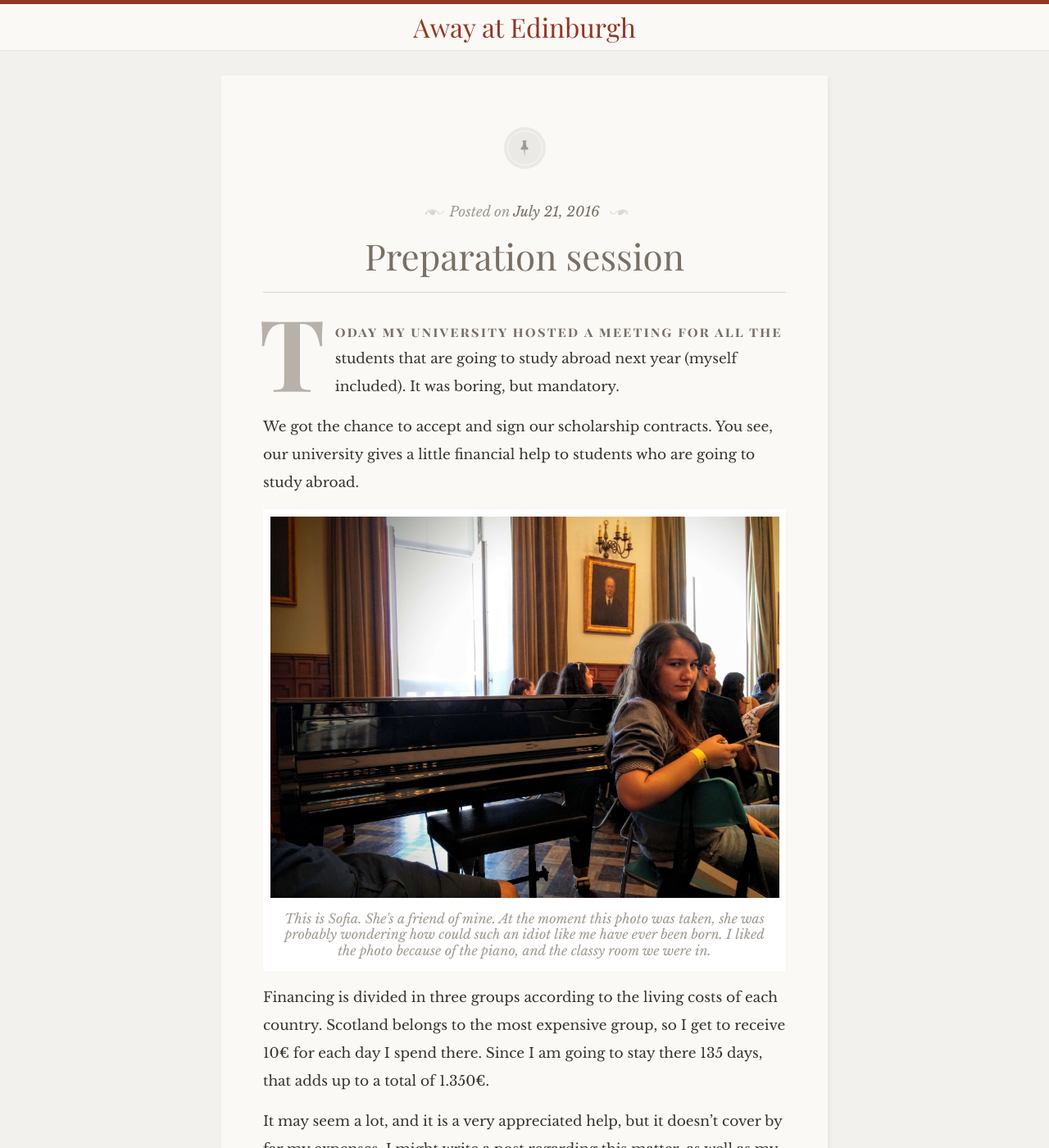
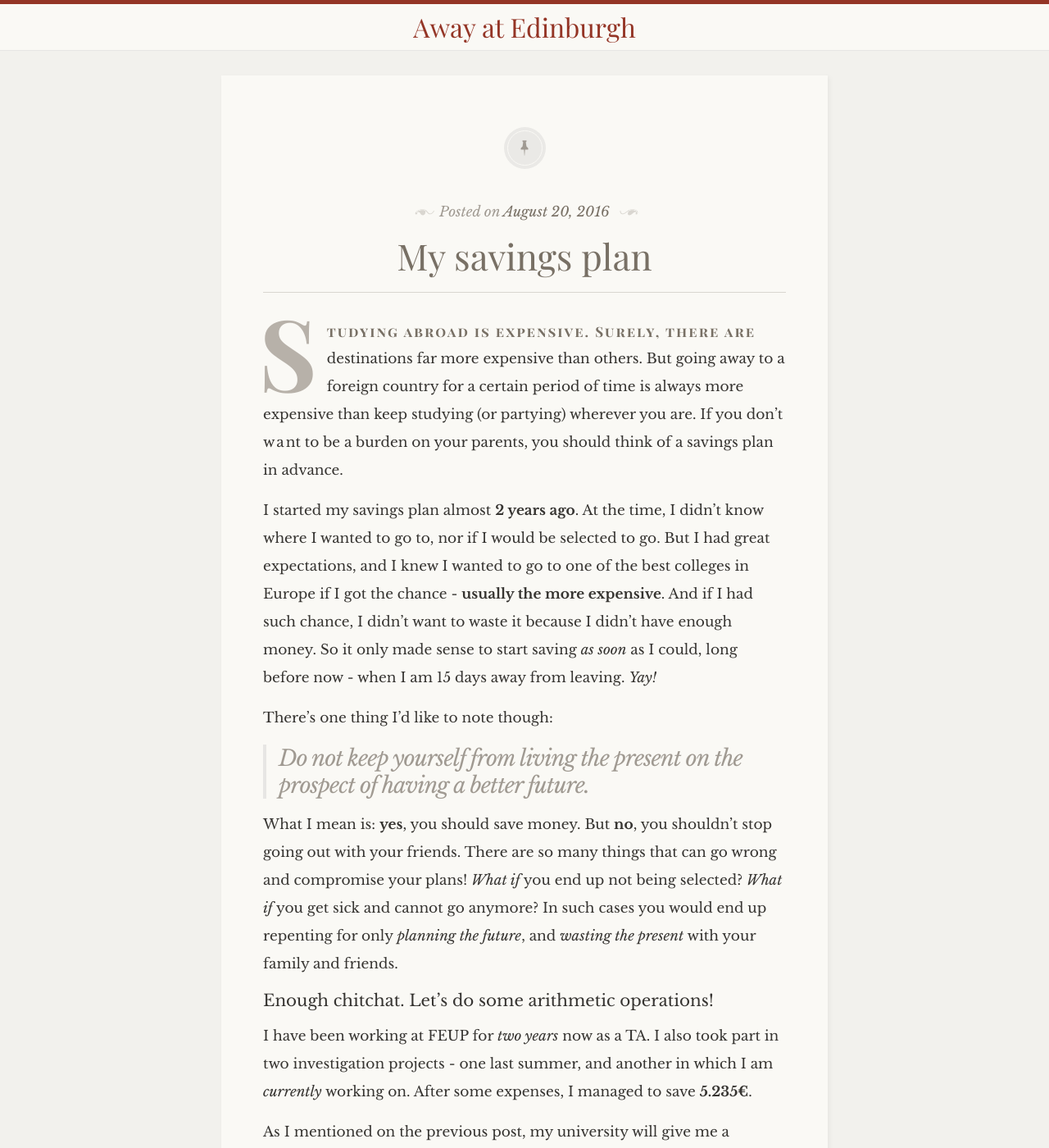
Before and after one commit to ferrolho/away-at-edinburgh, a Jekyll site: the page built from index.html, in a window 1280 px wide and 1400 px high. Shown: the whole window at 82% size. Built offline with Jekyll 4.4.1, drawn with Linux system fonts in a browser that asks for light colours; some web fonts are replaced; some of the changed text lies outside the part shown.

Commit message:
Adds new blog post

```diff
--- a/_posts/2016-07-21-preparation-session.markdown
+++ b/_posts/2016-07-21-preparation-session.markdown
@@ -16,7 +16,7 @@ We got the chance to accept and sign our scholarship contracts. You see, our uni
 	</figcaption>
 </figure>
 
-Financing is divided in three groups according to the living costs of each country. Scotland belongs to the most expensive group, so I get to receive 10€ for each day I spend there. Since I am going to stay there 135 days, that adds up to a total of 1.350€.
+Financing is divided in three groups according to the living costs of each country. Scotland belongs to the most expensive group, so I get to receive 10€ for each day I spend there. Since I am going to stay there for approximately 135 days, that adds up to a total of 1.350€.
 
 It may seem a lot, and it is a very appreciated help, but it doesn't cover by far my expenses. I might write a post regarding this matter, as well as my savings plan.
 
--- /dev/null
+++ b/_posts/2016-08-20-my-savings-plan.markdown
@@ -0,0 +1,56 @@
+---
+layout: post
+title:  "My savings plan"
+date:   2016-08-20 11:11:11 +0100
+thumbnail: 20160820-110931.jpg
+---
+
+Studying abroad is expensive. Surely, there are destinations far more expensive than others. But going away to a foreign country for a certain period of time is always more expensive than keep studying (or partying) wherever you are. If you don't want to be a burden on your parents, you should think of a savings plan in advance.
+
+I started my savings plan almost **2 years ago**. At the time, I didn't know where I wanted to go to, nor if I would be selected to go. But I had great expectations, and I knew I wanted to go to one of the best colleges in Europe if I got the chance - **usually the more expensive**. And if I had such chance, I didn't want to waste it because I didn't have enough money. So it only made sense to start saving *as soon* as I could, long before now - when I am 15 days away from leaving. *Yay!*
+
+There's one thing I'd like to note though:
+
+> ## Do not keep yourself from living the present on the prospect of having a better future.
+
+What I mean is: **yes**, you should save money. But **no**, you shouldn't stop going out with your friends. There are so many things that can go wrong and compromise your plans! *What if* you end up not being selected? *What if* you get sick and cannot go anymore? In such cases you would end up repenting for only *planning the future*, and *wasting the present* with your family and friends.
+
+
+### Enough chitchat. Let's do some arithmetic operations!
+
+I have been working at FEUP for *two years* now as a TA. I also took part in two investigation projects - one last summer, and another in which I am *currently* working on. After some expenses, I managed to save **5.235€**.
+
+As I mentioned on the previous post, my university will give me a scholarship of **1.350€** for studying abroad.
+
+That adds up to a total of:
+5.235€ + 1.350€ = **6.585€**
+
+Since Scotland is (still) part of the UK, let's convert that to British Pounds using the current rate: **5.700£**.
+
+<figure>
+	<img src="{{ site.baseurl }}/assets/20160820-110931.jpg" alt="image">
+	<figcaption>
+		This is my new debit card. It is suitable for Portuguese people living abroad. It is free of taxes. That is great because I won't be charged for every withdrawal. My euros will be directly converted to pounds - plain and simple.
+	</figcaption>
+</figure>
+
+## Estimation of all the basic expenses:
+
+###### I have already bought my one way ticket to Edinburgh, so that'll be off the next accounting.
+
+- Rent and bills - **500£** *per month* * **4** months = **2.000£**
+- Transportation pass - **45£** *per month* * **4** months = **180£**
+- Mobile phone tariff - **10£** *per month* * **4** months = **40£**
+- Flight back to Portugal - **200£**
+
+Total expenses: **2.420£**
+
+Which gives a remainder of:
+5.700£ - 2.420£ = **3.280£**
+
+After all these estimations have been considered, below are the monthly and daily amounts I think I'll be left with for everyday expenses.
+
+3.280£ / 4 months = **820£** *per month*
+820£ / 30 days = **27£** *per day*
+
+And that's it! I think I've covered everything I wanted to. I hope this helps future students who wish to study abroad.
--- a/table-of-contents.html
+++ b/table-of-contents.html
@@ -16,6 +16,4 @@ layout: default
 		{% endfor %}
 	</ul>
 
-	<p class="rss-subscribe">subscribe <a href="{{ "/feed.xml" | prepend: site.baseurl }}">via RSS</a></p>
-
 </div>
```
Also changed, not shown: assets/20160820-110931.jpg (added).
